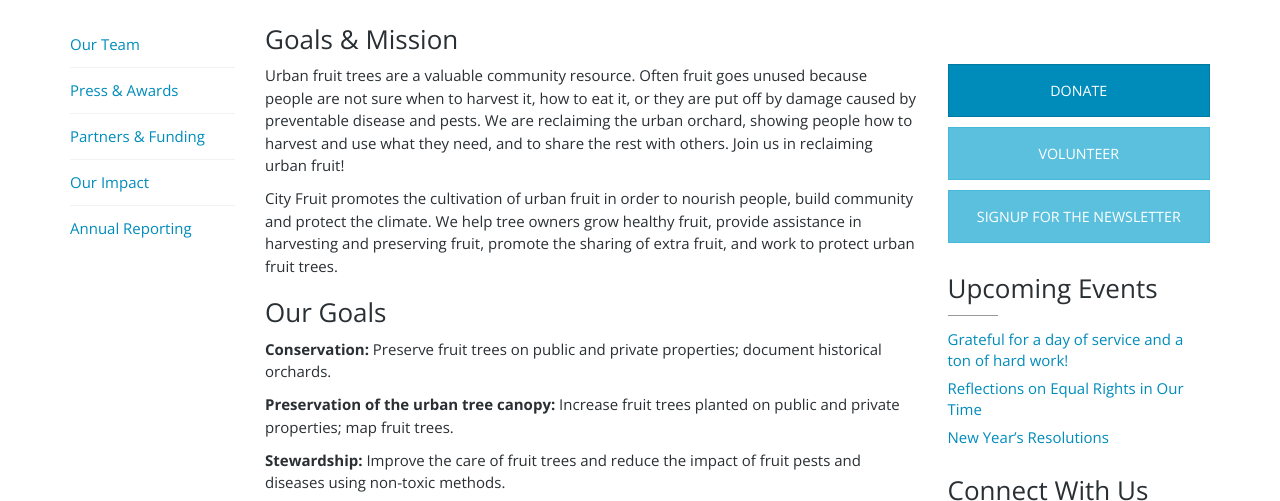
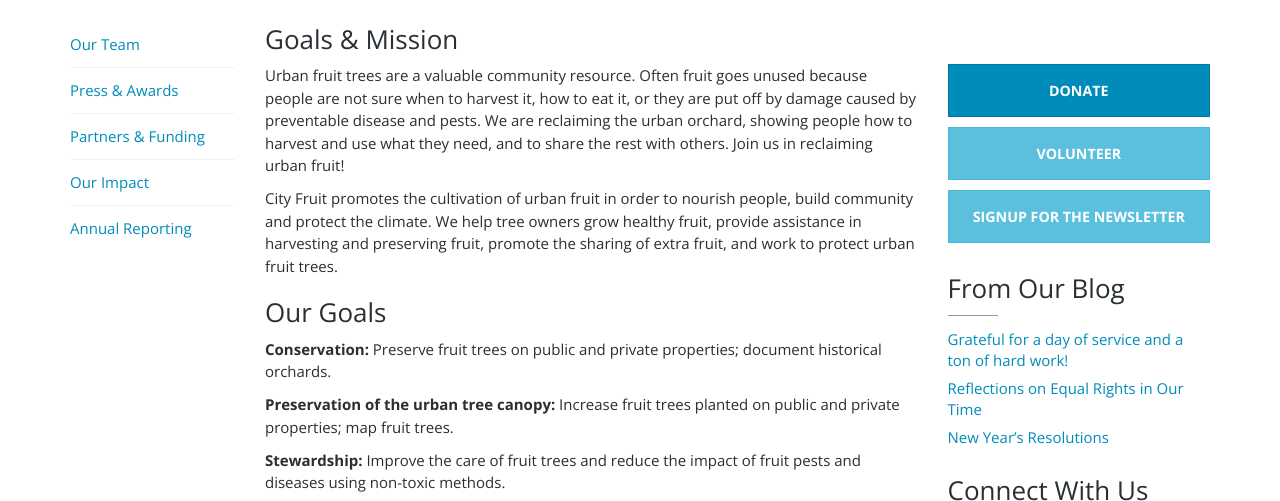
Before and after one commit to kaypro4/brighton-static, a plain HTML site: page about.html in a window 1280 px wide. Shown: the part 184-685 px from the top of the page. Drawn offline with nearby package versions, Linux system fonts and the light colour scheme.

Commit message:
Style update to CTA buttons

```diff
--- a/about.html
+++ b/about.html
@@ -122,7 +122,7 @@
 				   </div>
 
 				   <ul class="upcoming-events">
-				   		<h3 class="block-title">Upcoming Events</h3>
+				   		<h3 class="block-title">From Our Blog</h3>
 						<li>
 						<a href="#">Grateful for a day of service and a ton of hard work!</a>
 						</li>
--- a/assets/css/style.css
+++ b/assets/css/style.css
@@ -42,6 +42,7 @@
     width: 100%;
     margin-bottom: 10px;
     font-size: 95%;
+    font-weight: 700;
 }
 .right .cta-list {
 	padding-top: 60px;
```
